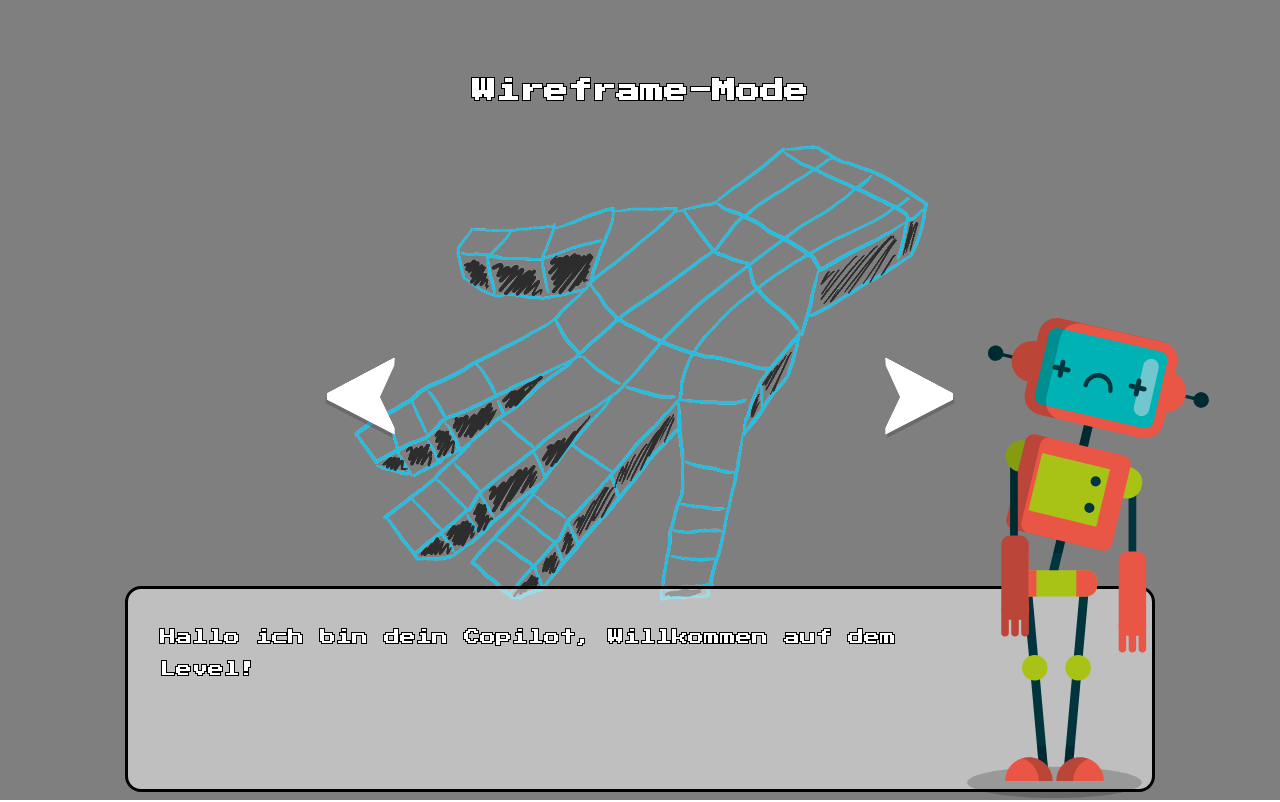
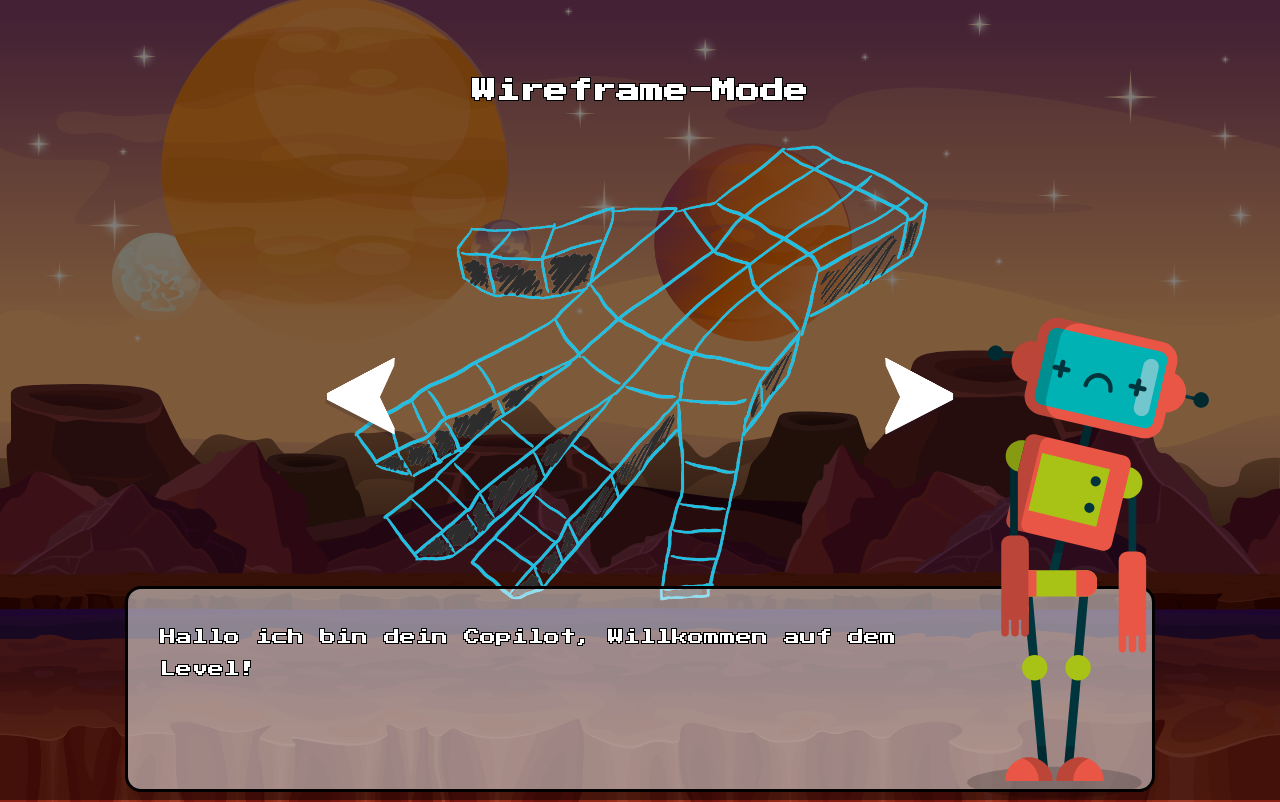
Before and after one commit to erdeM22K/thm-universum, a plain HTML site: page src/thema_gd/level1.html in a window 1280 px wide. Shown: the top 802 px of the page. Drawn offline with nearby package versions, Linux system fonts and the light colour scheme.

Commit message:
Update Links

```diff
--- a/src/thema_gd/styles.css
+++ b/src/thema_gd/styles.css
@@ -5,7 +5,7 @@ html, body {
   }
 
   body {
-    background-image: url("..\bilder\planet_background.svg");
+    background-image: url("../bilder/planet_background.svg");
     background-size: cover;
     background-position: center;
     position: relative;
```
